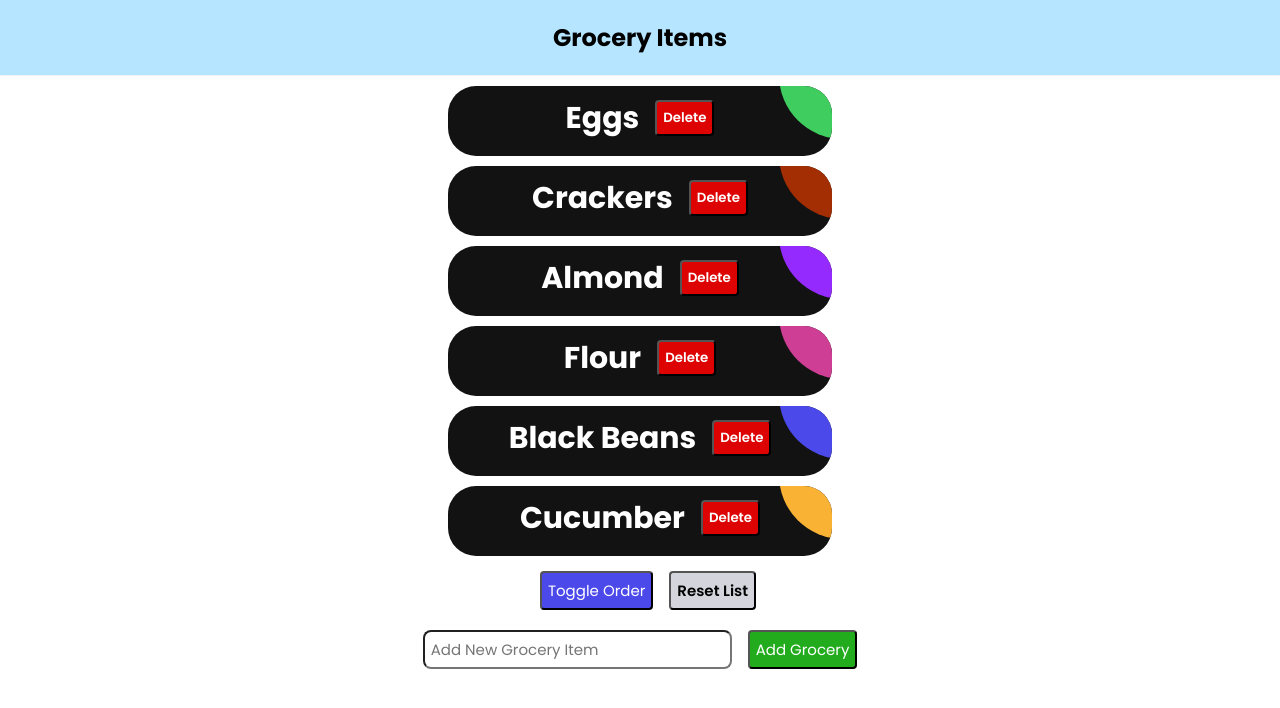
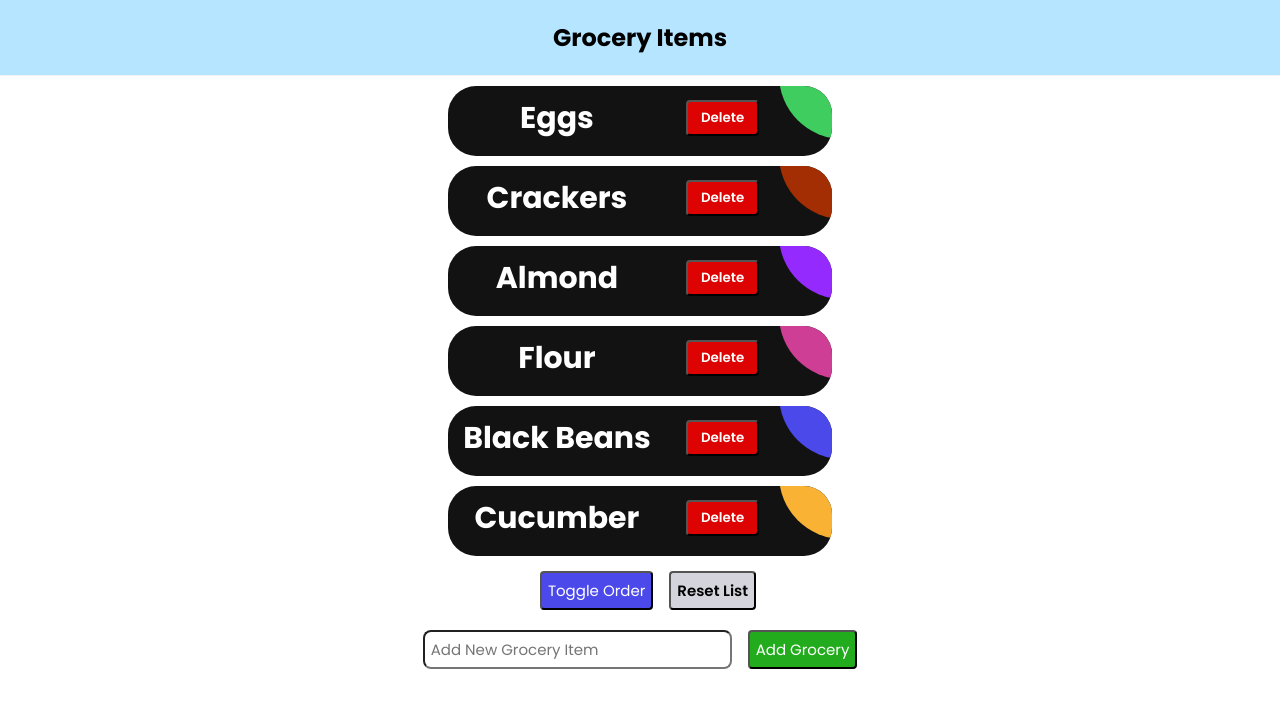
Before and after one commit to Ash6323/react-ts, a React (Create React App) app: page / in a window 1280 px wide. Shown: the top 708 px of the page. Built offline with nearby package versions, Linux system fonts and the light colour scheme.

Commit message:
Changes in UI

```diff
--- a/src/App.css
+++ b/src/App.css
@@ -95,17 +95,6 @@
   font-size: 15px;
   background-color: #d4d4dd;
 }
-.delete-button {
-  margin-left: 16px;
-  text-decoration: none;
-  padding: 6px;
-  border-radius: 4px;
-  color: white;
-  font-weight: 600;
-  font-family: 'Poppins', sans-serif;
-  background-color: rgba(255, 0, 0, 0.856);
-  cursor: pointer;
-}
 .add-grocery-div {
   margin-top: 10px;
 }
@@ -153,10 +142,27 @@
   font-size: 30px;
   color: #FFF;
   z-index: 2;
-  position: relative;
   display: flex;
-  justify-content: center;
+  justify-content: space-around;
   align-items: center;
+}
+.flex-basis-60 {
+  flex-basis: 60%;
+}
+.flex-basis-20 {
+  flex-basis: 20%;
+}
+
+.delete-button {
+  margin-left: 20px;
+  text-decoration: none;
+  padding: 6px;
+  border-radius: 4px;
+  color: white;
+  font-weight: 600;
+  font-family: 'Poppins', sans-serif;
+  background-color: rgba(255, 0, 0, 0.856);
+  cursor: pointer;
 }
 
 .ag-courses-item_bg {
--- a/src/App.tsx
+++ b/src/App.tsx
@@ -15,8 +15,10 @@ function App() {
           <div className="ag-courses_item">
             <div className="ag-courses-item_link">
               <div className="ag-courses-item_bg"></div>
-              <div className="ag-courses-item_title" key={index}>{groceryItem}
-                <button className="delete-button" onClick= {() => deleteByValue(groceryItem)}>Delete</button>
+              <div className="row-cols-3 ag-courses-item_title" key={index}>
+                <div className="col flex-basis-60">{groceryItem}</div>
+                <button className="col flex-basis-20 delete-button" onClick= {() => deleteByValue(groceryItem)}>Delete</button>
+                <div className="col flex-basis-20"></div>
               </div>
             </div>
           </div>
@@ -71,7 +73,6 @@ function App() {
     <div className="App">
 
       <Navbar />
-      {/* <h2 className="">The List contains:</h2> */}
       {renderList}
       <button className="toggle-order-btn" onClick={SortGroceryList}>Toggle Order</button>
       <button className="reset-list-btn" onClick={ResetGroceryList}>Reset List</button>
```
